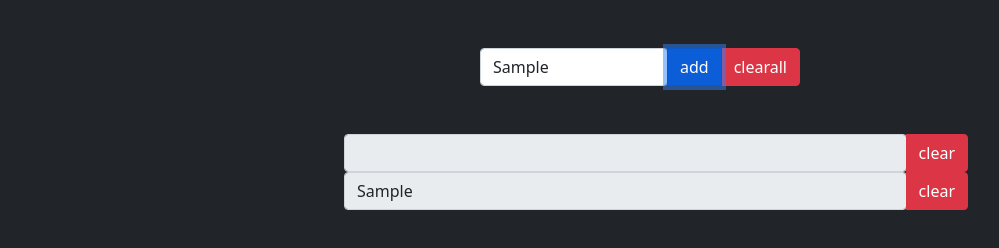
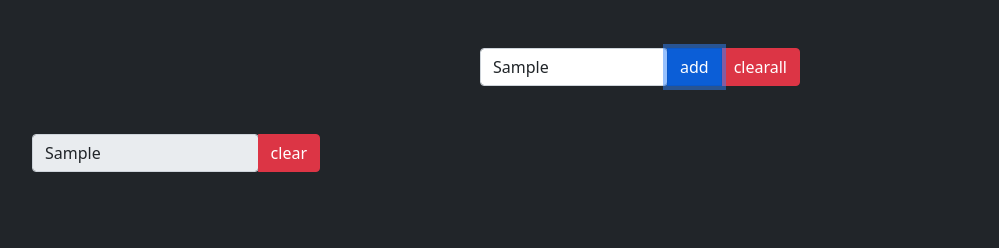
Before and after one commit to MewMihStow3339/intern_js.github.io, a plain HTML site: page ass/ass3/ass3.html in a window 1280 px wide. Both pictures are taken after typing "Sample" into the empty fields and a click on the button "add". Shown: the whole page, without its empty margins (0-999 px from the left). Drawn offline with nearby package versions, Linux system fonts and the light colour scheme.

Commit message:
formated ass3

```diff
--- a/ass/ass3/ass3.html
+++ b/ass/ass3/ass3.html
@@ -19,11 +19,11 @@
         <button type="button" class="btn btn-danger" id="btnrm" onclick="removeall()">clearall</button>
     </div>
     <br>
-    <ul class="mt-5 text-center" id="ul">
-        <li class="btn-group col-md-6" id="li0">
+    <ul class="mt-5 row-cols-1 w-25" id="ul">
+        <!-- <li class="btn-group text-center" id="li0">
             <input type="text" name="disp" class="form-control" id="disp" disabled>
             <button type="button" class="btn btn-danger" id="btnrm" onclick="remove()">clear</button>
-        </li>
+        </li> -->
     </ul>
 
     <!-- Bootstrap js-->
--- a/ass/ass3/ass3.js
+++ b/ass/ass3/ass3.js
@@ -2,7 +2,7 @@ let i = 1;
 let btni = 1;
 const add = () => {
     const newli = document.createElement("li")
-    newli.setAttribute("class", "btn-group col-md-6")
+    newli.setAttribute("class", "btn-group")
     newli.setAttribute("id", `li${i}`)
     document.querySelector("#ul").appendChild(newli)
 
```
